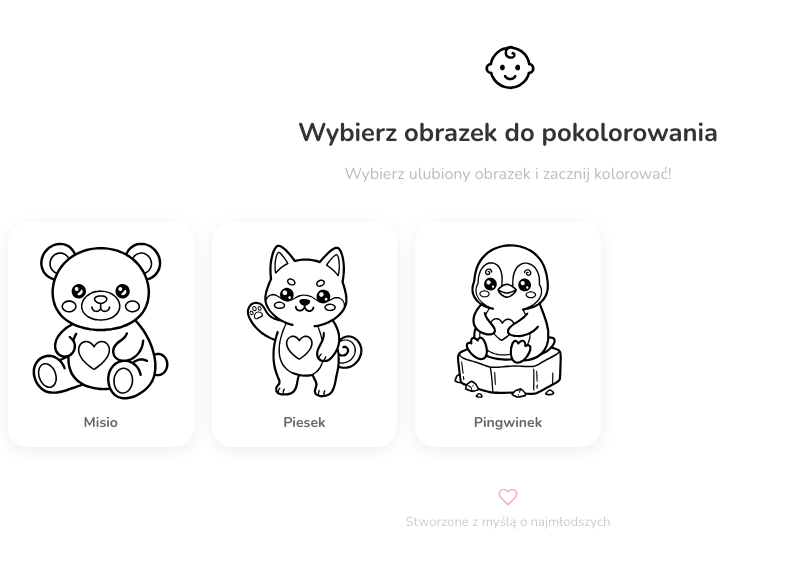
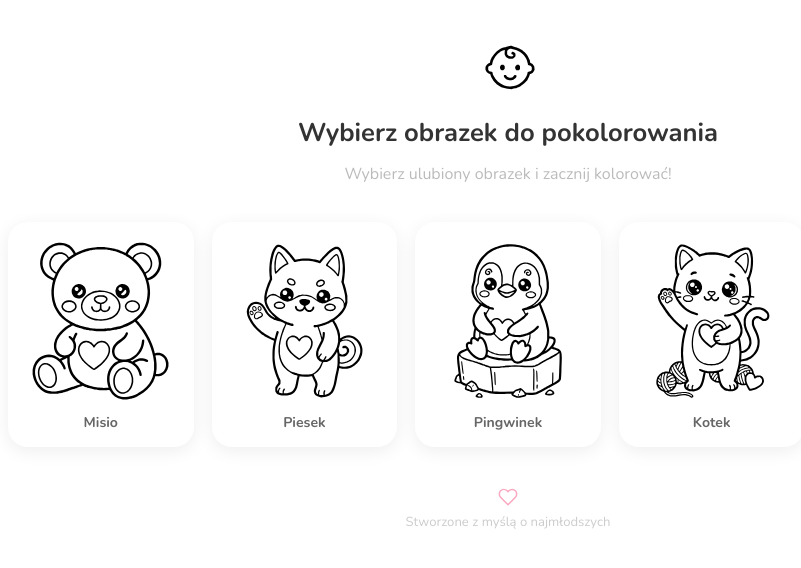
Before and after one commit to declnix/colorbook, a React (Vite) app: page / in a window 1280 px wide. Shown: the top 568 px of the page, without its empty margins (132-933 px from the left). Built offline with nearby package versions, Linux system fonts and the light colour scheme.

Commit message:
feat(images): add cat coloring image

```diff
--- a/src/images.ts
+++ b/src/images.ts
@@ -8,4 +8,5 @@ export const IMAGES: ColoringImage[] = [
   { id: 'bear',     label: 'Misio',     src: `${import.meta.env.BASE_URL}images/bear.svg` },
   { id: 'dog',      label: 'Piesek',    src: `${import.meta.env.BASE_URL}images/dog.svg` },
   { id: 'penguin',  label: 'Pingwinek', src: `${import.meta.env.BASE_URL}images/penguin.svg` },
+  { id: 'cat',      label: 'Kotek',     src: `${import.meta.env.BASE_URL}images/cat.svg` },
 ]
```
Also changed, not shown: public/images/cat.svg (added).
